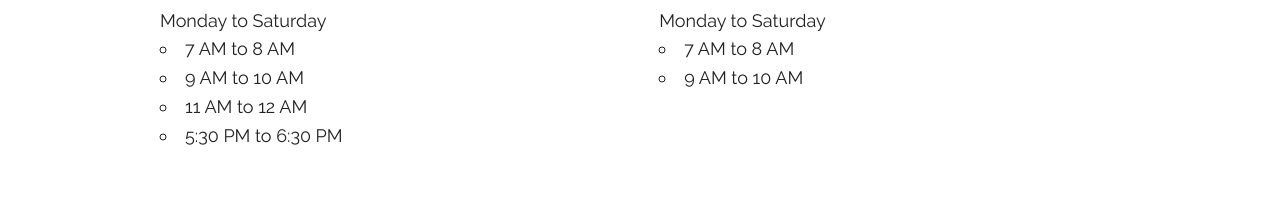
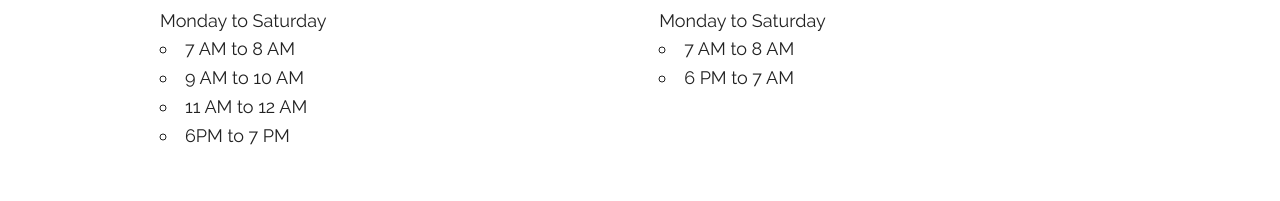
Before and after one commit to ishsquare/alpanayoga, a plain HTML site: page index.html in a window 1280 px wide. Shown: the part 1881-2082 px from the top of the page. Drawn offline with Linux system fonts and the light colour scheme.

Commit message:
Update index.html

```diff
--- a/index.html
+++ b/index.html
@@ -99,7 +99,7 @@
                             <li>7 AM to 8 AM</li>
                             <li>9 AM to 10 AM</li>
                             <li>11 AM to 12 AM</li>
-                            <li>5:30 PM to 6:30 PM</li>
+                            <li>6PM to 7 PM</li>
                         </ul>
                     </div>
 
@@ -114,7 +114,7 @@
 
                         <ul>
                             <li>7 AM to 8 AM</li>
-                            <li>9 AM to 10 AM</li>
+                            <li>6 PM to 7 AM</li>
                         </ul>
                     </div>
                 </div>
```
